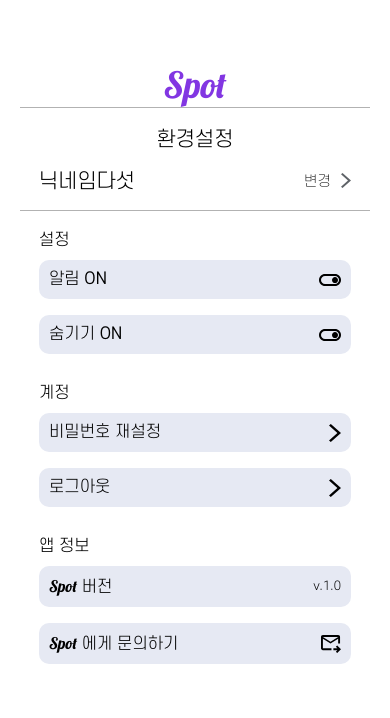
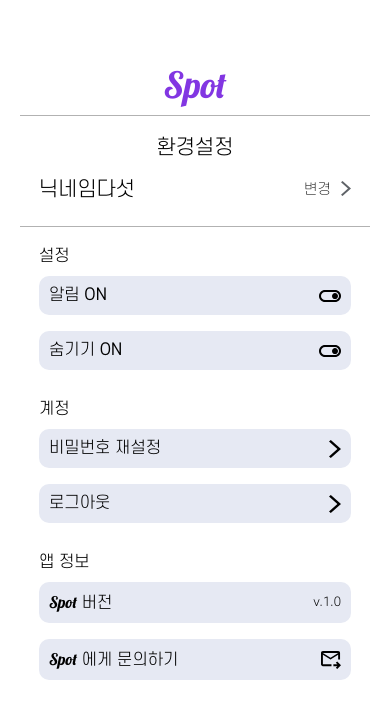
Before and after one commit to prjSpot/Spot, a React Native app: screen /SettingScreen in a window 390 px wide. Shown: the top 718 px of the page. Built offline with nearby package versions, Linux system fonts and the light colour scheme.

Commit message:
Logoimg marginTop 8

```diff
--- a/pages/UserPage/SettingScreen.js
+++ b/pages/UserPage/SettingScreen.js
@@ -159,6 +159,7 @@ const styles = StyleSheet.create({
   Logoimg: {
     alignSelf: 'center',
     marginBottom: 20,
+    marginTop: 8,
   },
   labelText: {
     fontFamily:'SCDream3',
```
